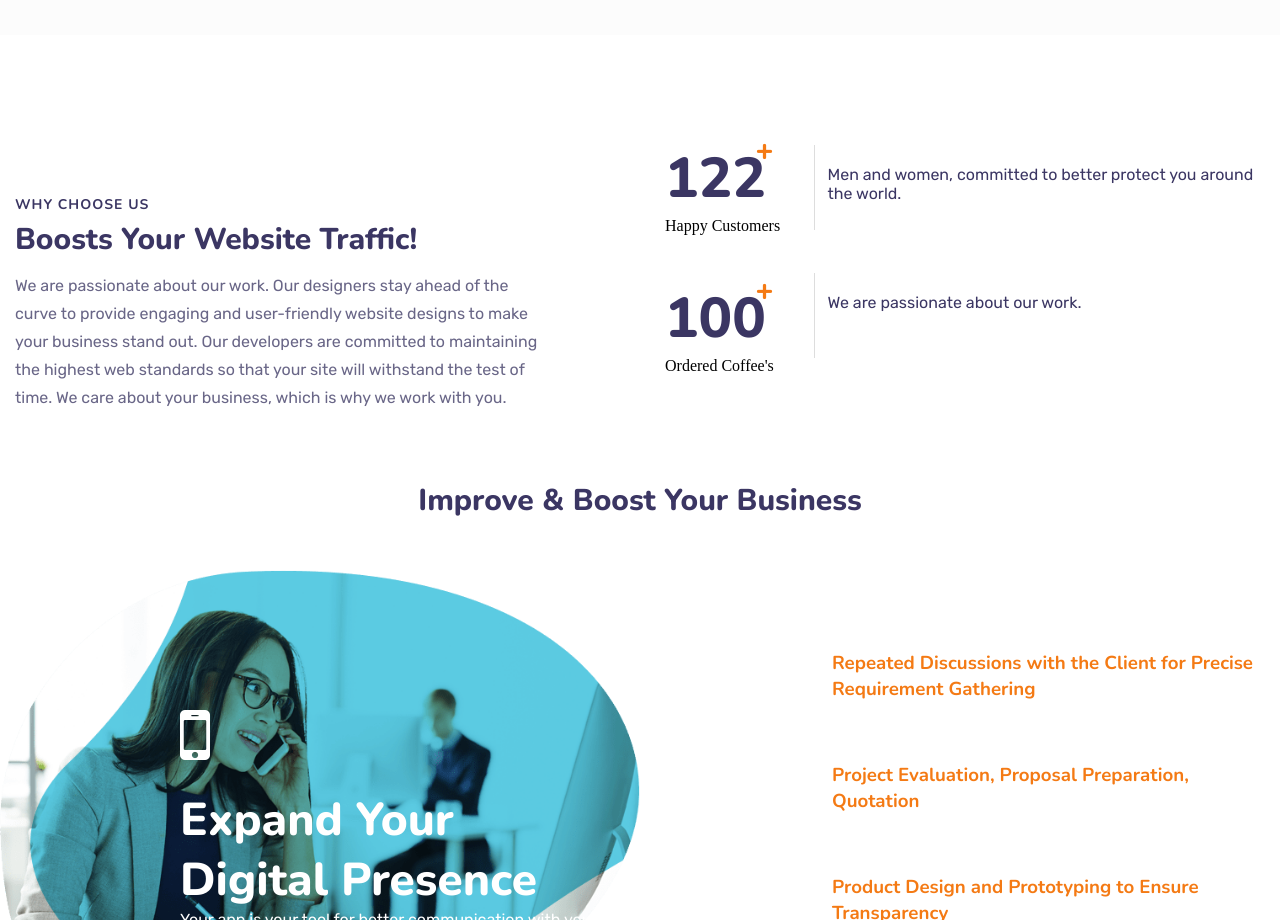
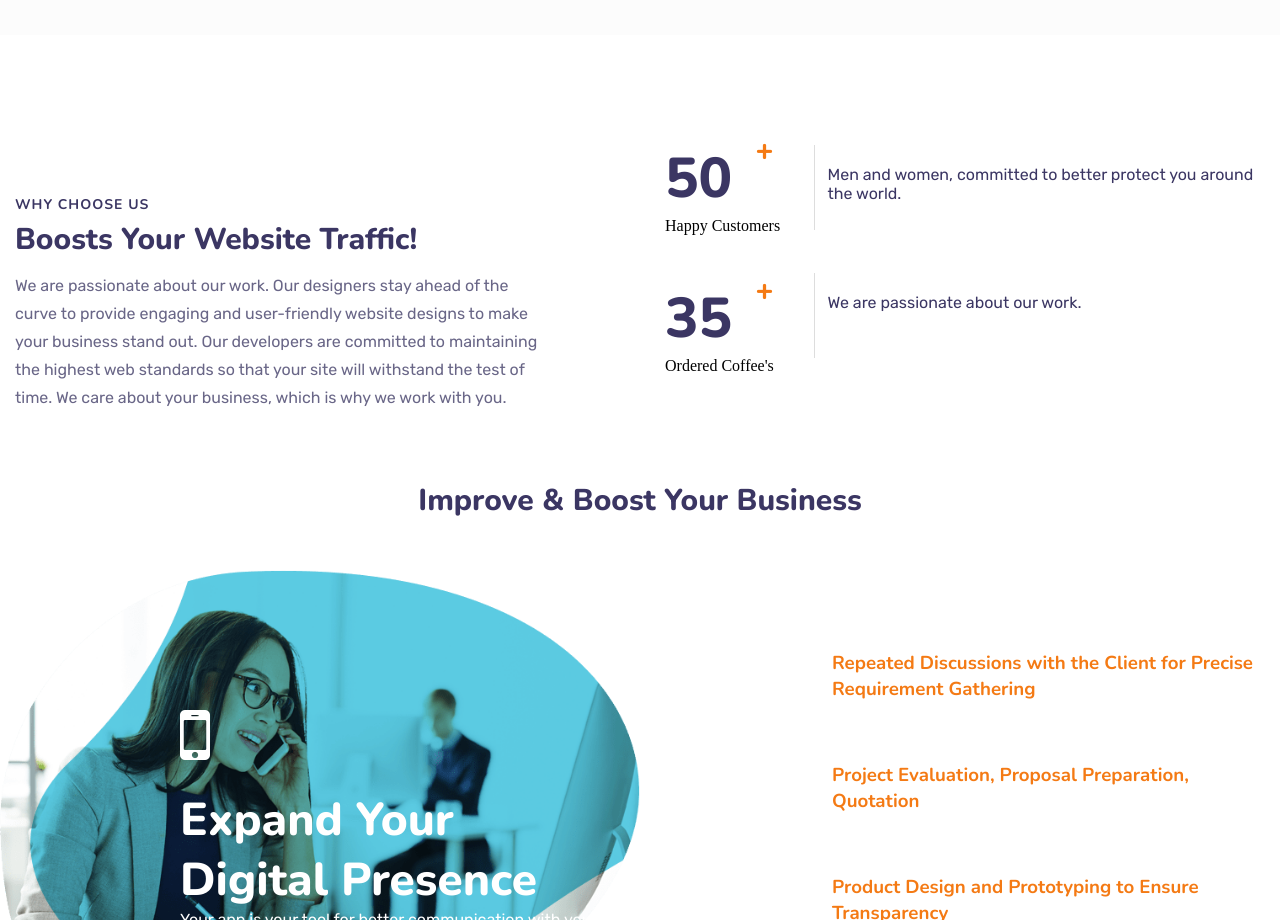
Before and after one commit to SandaruShashinda98/SageTech, a plain HTML site: page index.html in a window 1280 px wide. Shown: the part 1440-2360 px from the top of the page. Drawn offline with nearby package versions, Linux system fonts and the light colour scheme; files whose address does not match are found by name.

Commit message:
changes 5

```diff
--- a/index.html
+++ b/index.html
@@ -165,7 +165,7 @@
                     <div class="stat">
                         <div class="count-sub-col">
                             <div class="milestone-counter">
-                                <span class="stat-count highlight">122</span>
+                                <span class="stat-count highlight">50</span>
                                 <div class="milestone-details">Happy Customers</div>
                             </div>
                             <!--milestone-counter-->
@@ -173,7 +173,7 @@
                         <!--count-sub-col-->
                         <div class="count-sub-col">
                             <div class="milestone-counter">
-                                <span class="stat-count highlight">100</span>
+                                <span class="stat-count highlight">35</span>
                                 <div class="milestone-details">Ordered Coffee's</div>
                             </div>
                             <!--milestone-counter-->
```
